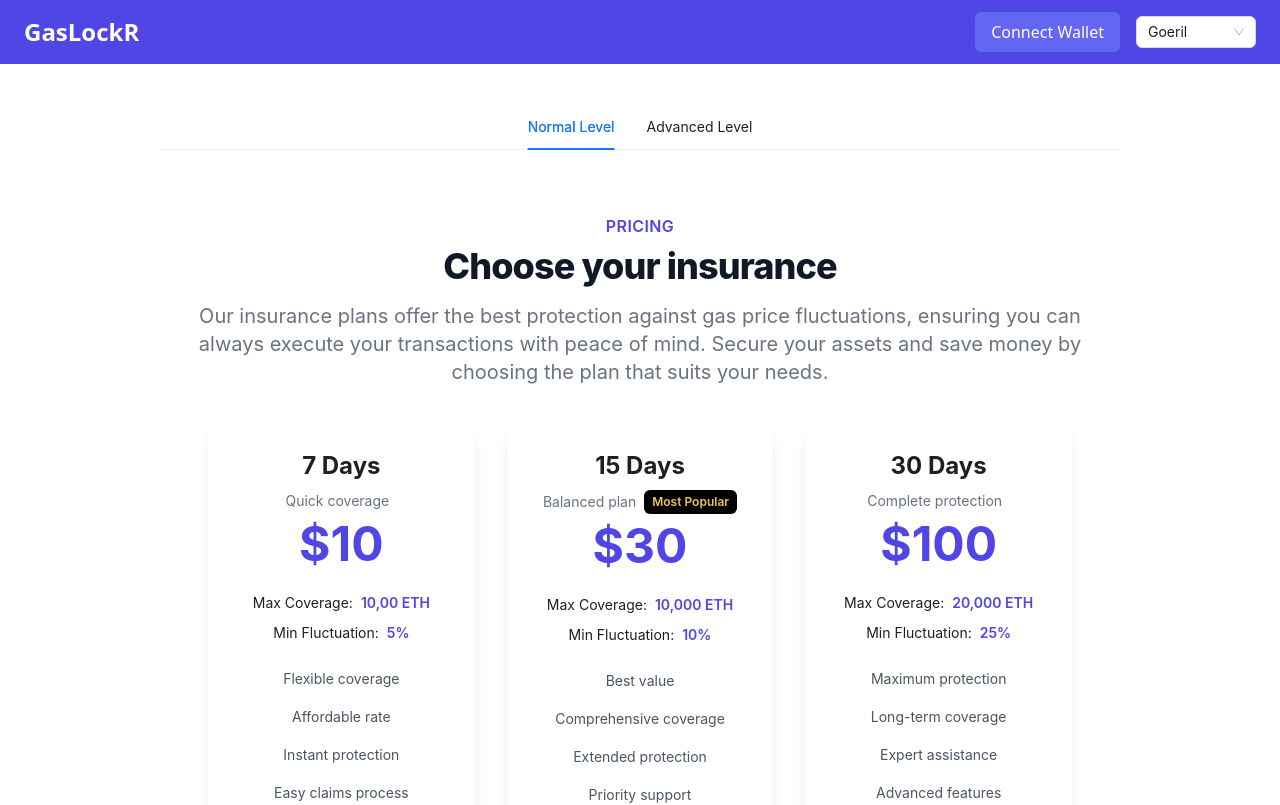
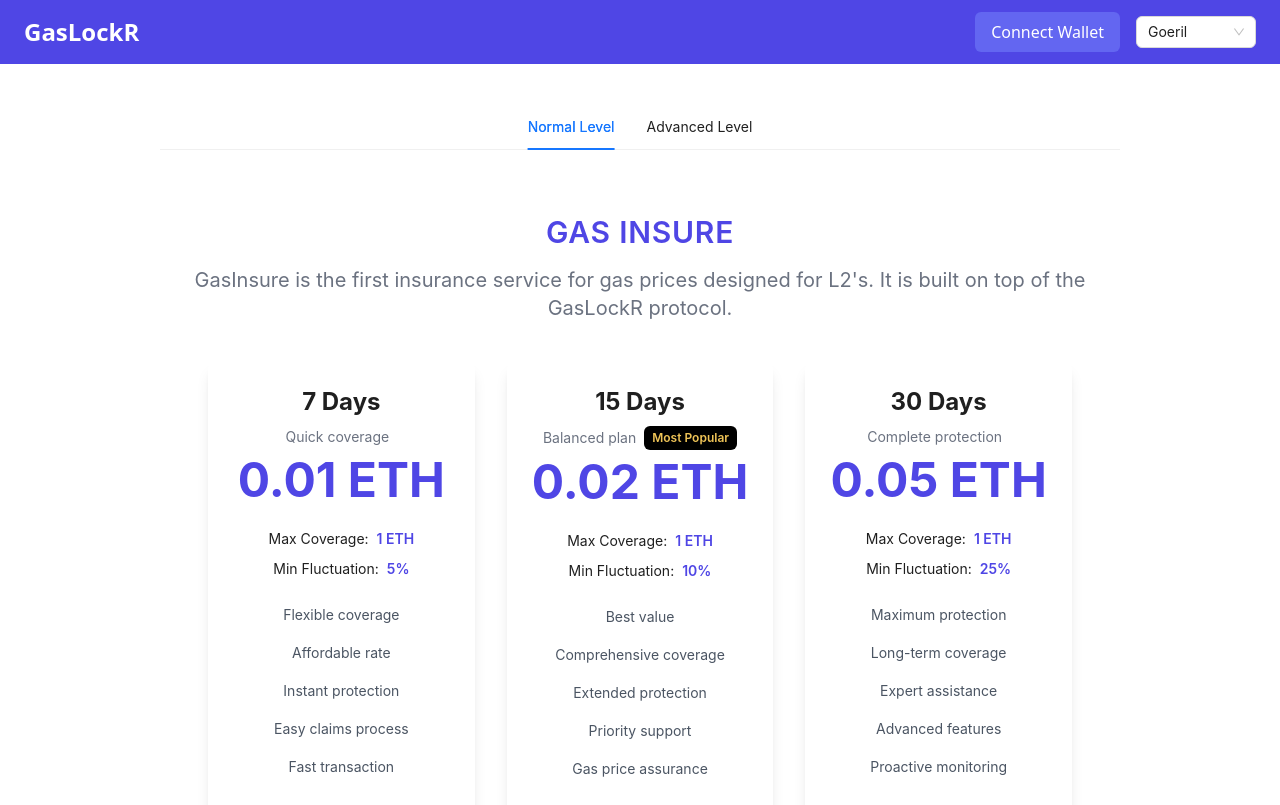
Before and after one commit to GasLockR/gaslockr, a React (Create React App) app: page / in a window 1280 px wide. Shown: the top 805 px of the page. Built offline with nearby package versions, Linux system fonts and the light colour scheme; the HTML template or start-up script is replaced by a standard one.

Commit message:
update some ui

```diff
--- a/src/components/PricingSections.jsx
+++ b/src/components/PricingSections.jsx
@@ -11,8 +11,8 @@ const PricingSections = ({ level }) => {
     {
       title: "7 Days",
       subTitle: "Quick coverage",
-      price: level === "normal" ? "$10" : "$20",
-      maxCoverage: "10,00",
+      price: level === "normal" ? "0.01 ETH" : "0.05 ETH",
+      maxCoverage: level === "normal" ? "1" : "5",
       minFluctuation: "5%",
       features: [
         "Flexible coverage",
@@ -25,8 +25,8 @@ const PricingSections = ({ level }) => {
     {
       title: "15 Days",
       subTitle: "Balanced plan",
-      price: level === "normal" ? "$30" : "$60",
-      maxCoverage: "10,000",
+      price: level === "normal" ? "0.02 ETH" : "0.1 ETH",
+      maxCoverage: level === "normal" ? "1" : "5",
       minFluctuation: "10%",
       popular: true,
       features: [
@@ -40,8 +40,8 @@ const PricingSections = ({ level }) => {
     {
       title: "30 Days",
       subTitle: "Complete protection",
-      price: level === "normal" ? "$100" : "$200",
-      maxCoverage: "20,000",
+      price: level === "normal" ? "0.05 ETH" : "0.25 ETH",
+      maxCoverage: level === "normal" ? "1" : "5",
       minFluctuation: "25%",
       features: [
         "Maximum protection",
@@ -148,17 +148,12 @@ const PricingSections = ({ level }) => {
     <div className="py-12">
       <div className="max-w-7xl mx-auto px-4 sm:px-6 lg:px-8">
         <div className="lg:text-center">
-          <h2 className="text-base text-indigo-600 font-semibold tracking-wide uppercase">
-            Pricing
+          <h2 className="text-3xl text-indigo-600 font-semibold tracking-wide uppercase">
+            Gas Insure
           </h2>
-          <p className="mt-2 text-3xl leading-8 font-extrabold tracking-tight text-gray-900 sm:text-4xl">
-            Choose your insurance
-          </p>
           <p className="mt-4 max-w-4xl text-xl text-gray-500 lg:mx-auto">
-            Our insurance plans offer the best protection against gas price
-            fluctuations, ensuring you can always execute your transactions with
-            peace of mind. Secure your assets and save money by choosing the
-            plan that suits your needs.
+            GasInsure is the first insurance service for gas prices designed for
+            L2's. It is built on top of the GasLockR protocol.
           </p>
         </div>
 
--- a/src/components/advanceClaims/AdvanceClaims.jsx
+++ b/src/components/advanceClaims/AdvanceClaims.jsx
@@ -63,12 +63,12 @@ const AdvanceClaims = () => {
       dataIndex: "policyType",
       key: "policyType",
     },
-    {
-      title: "Current Coverage",
-      dataIndex: "currentCoverage",
-      key: "currentCoverage",
-      // render: (text) => `${text} ETH`,
-    },
+    // {
+    //   title: "Current Coverage",
+    //   dataIndex: "currentCoverage",
+    //   key: "currentCoverage",
+    //   // render: (text) => `${text} ETH`,
+    // },
     {
       title: "Max Coverage",
       dataIndex: "maxCoverage",
```
